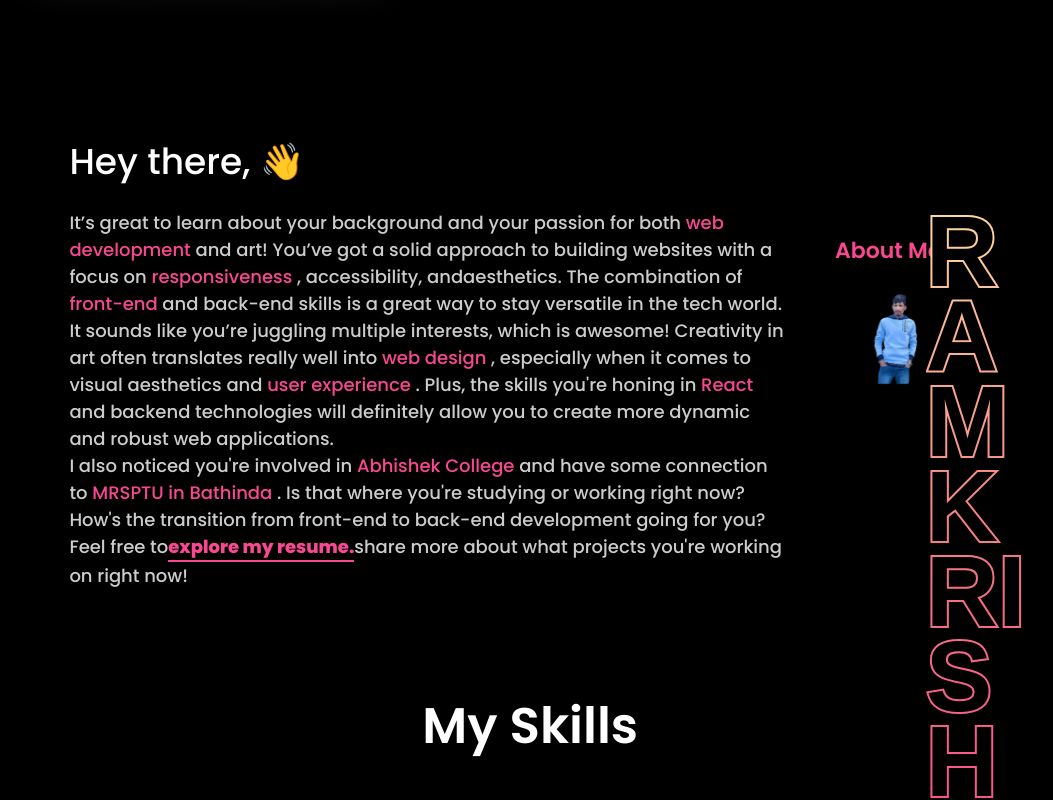
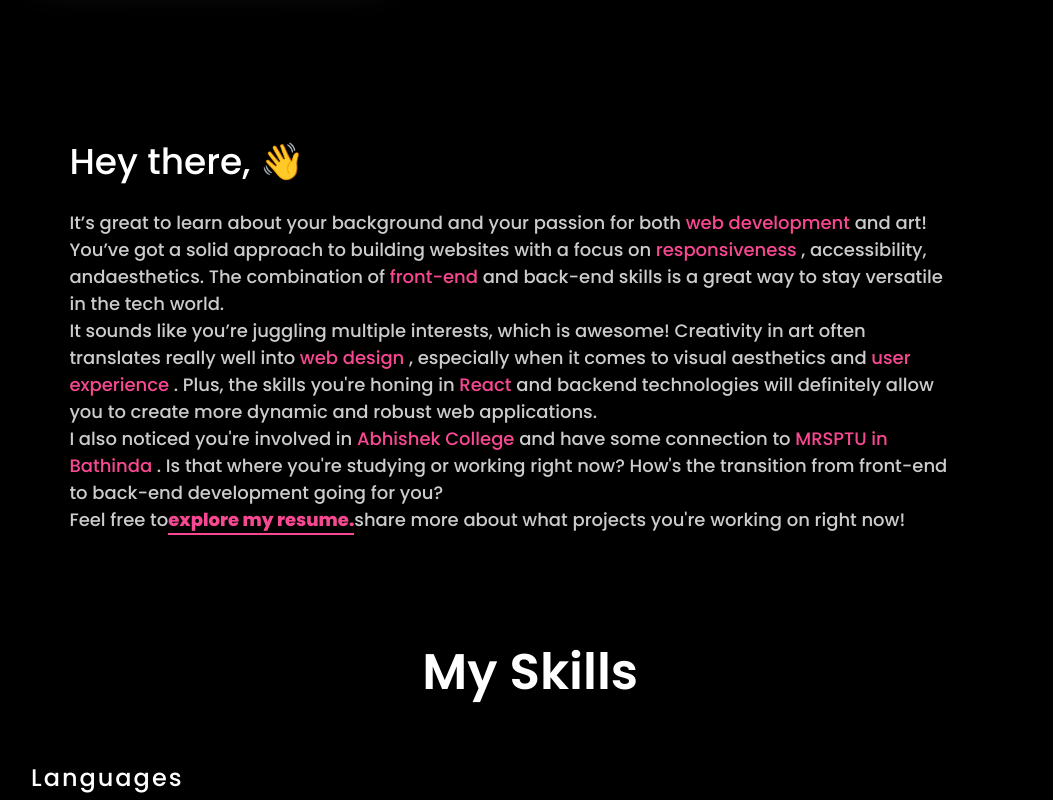
Before and after one commit to RamKrishanxeam/ram-krishan, a React (Create React App) app: page / in a window 1280 px wide. Shown: the part 2120-2920 px from the top of the page, without its empty margins (161-1214 px from the left). Built offline with nearby package versions, Linux system fonts and the light colour scheme.

Commit message:
project add

```diff
--- a/src/components/AboutMe.js
+++ b/src/components/AboutMe.js
@@ -47,12 +47,6 @@ export default function AboutMe({ id }) {
           share more about what projects you're working on right now!
         </p>
       </div>
-
-      <div className="profile-photo">
-        <div className="heading"> About Me</div>
-        <img className="img" src={myProfile} alt="Profile"></img>
-      </div>
-      <div className="name">Ram Krishan</div>
     </div>
   );
 }
```
